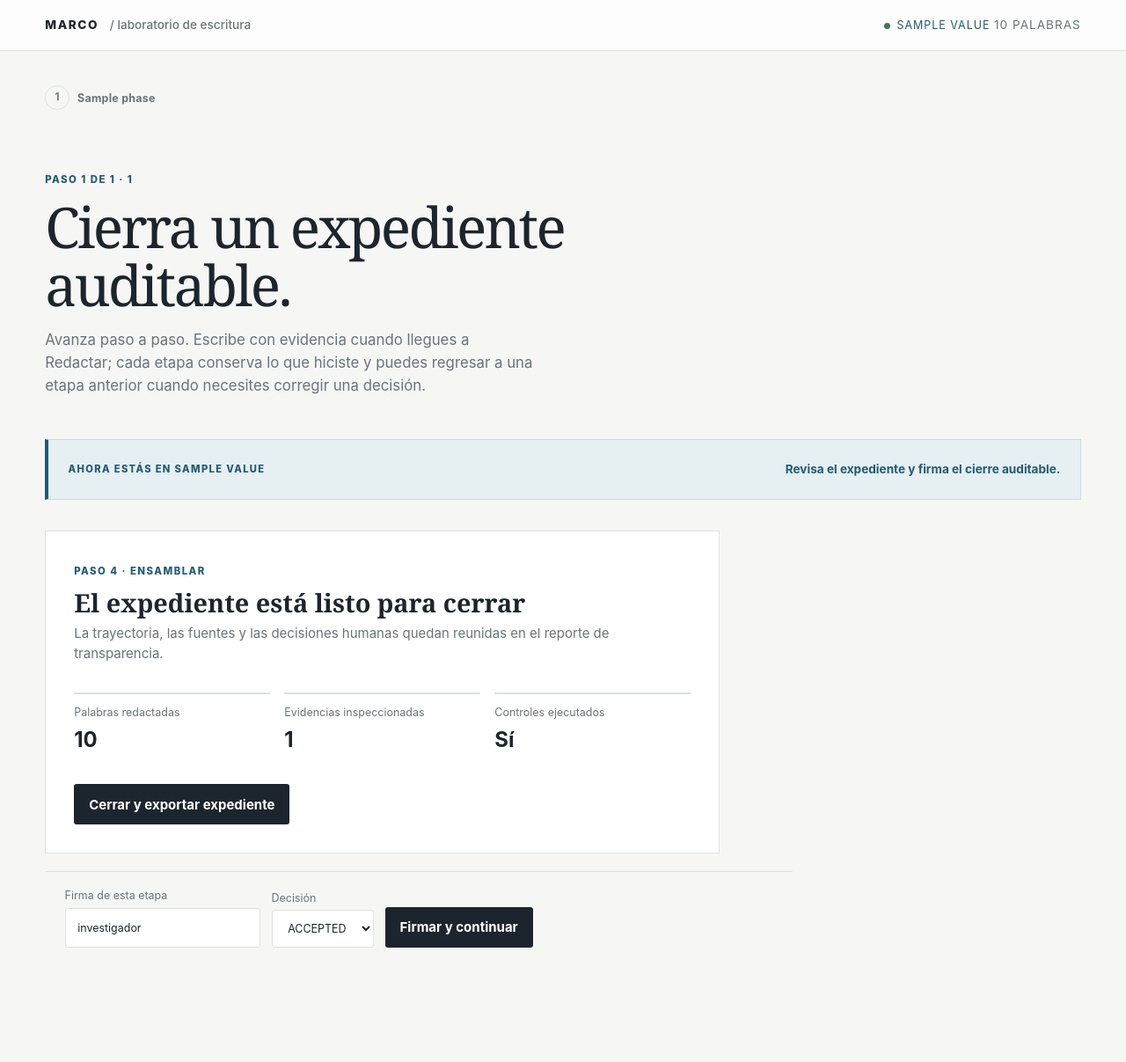
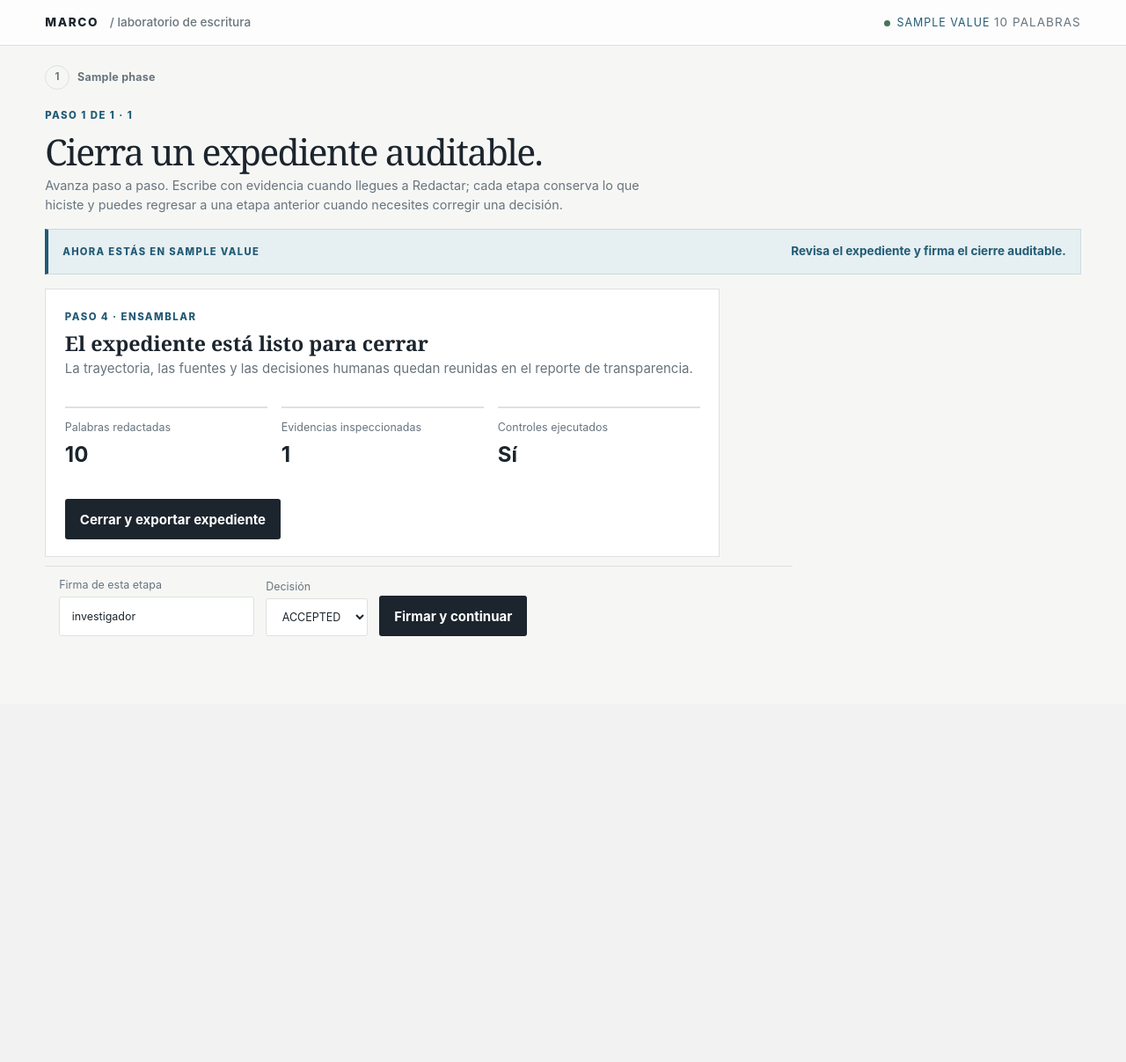
Before and after one commit to Miguelitortiz/marco-mvp, a Django app: template web/templates/workbench/index.html in a window 1280 px wide. Shown: the whole page at 88% size. After the commit the page ends 723 px from the top, so only its background shows below. Run offline with Django 4.2, Linux system fonts and the light colour scheme; the template is opened without the code that fills it: most values are stand-ins (such as "Sample title", 1, 10 or a date in 2020).

Commit message:
Fit active workflow in one desktop viewport
Compact the guided stage layout, remove page scrolling on desktop, and show only the highest-priority evidence results so essential controls remain visible together.

Co-authored-by: Copilot App <223556219+Copilot@users.noreply.github.com>

```diff
--- a/web/static/workbench.css
+++ b/web/static/workbench.css
@@ -6,14 +6,14 @@
 body { margin: 0; background: var(--paper); color: var(--ink); font: 15px/1.55 Inter, ui-sans-serif, system-ui, sans-serif; }
 button, input, textarea, select { font: inherit; }
 button { cursor: pointer; }
-.topbar { height: 58px; padding: 0 4vw; display: flex; align-items: center; justify-content: space-between; border-bottom: 1px solid var(--line); background: rgba(255,255,255,.8); }
+.topbar { height: 52px; padding: 0 4vw; display: flex; align-items: center; justify-content: space-between; border-bottom: 1px solid var(--line); background: rgba(255,255,255,.8); }
 .wordmark { color: var(--ink); font-weight: 800; letter-spacing: .12em; text-decoration: none; font-size: .85rem; }
 .wordmark span { color: var(--muted); font-weight: 500; letter-spacing: 0; margin-left: .5rem; }
 .topbar__state { color: var(--blue); font-size: .78rem; text-transform: uppercase; letter-spacing: .08em; }
 .phase-dot { display: inline-block; width: 7px; height: 7px; margin-right: .45rem; border-radius: 50%; background: var(--green); }
 .muted { color: var(--muted); font-size: .85rem; }
-.shell { width: min(1260px, 92vw); margin: 0 auto; padding: 2.2rem 0 7rem; }
-.stepper { display: flex; align-items: center; margin: 0 0 4.2rem; }
+.shell { width: min(1260px, 92vw); height: calc(100vh - 52px); margin: 0 auto; padding: 1.1rem 0 1rem; }
+.stepper { display: flex; align-items: center; margin: 0 0 1.1rem; }
 .stepper__item { display: flex; align-items: center; flex: 1; color: var(--muted); }
 .stepper__item:last-child { flex: 0 1 auto; }
 .stepper__button { display: inline-flex; align-items: center; gap: .55rem; border: 0; padding: .25rem 0; background: transparent; color: inherit; font-size: .78rem; font-weight: 750; letter-spacing: .02em; white-space: nowrap; }
@@ -25,22 +25,22 @@ button.stepper__button { cursor: pointer; }
 .stepper__item.is-complete { color: var(--green); }
 .stepper__item.is-complete .stepper__number { border-color: var(--green); background: #edf5ee; }
 .stepper__item.is-complete .stepper__line { background: var(--green); }
-.guide-card { display: flex; justify-content: space-between; gap: 2rem; margin: 0 0 2.2rem; padding: 1.25rem 1.4rem; border: 1px solid #cbdcdf; border-left: 4px solid var(--blue); background: var(--blue-soft); }
+.guide-card { display: flex; justify-content: space-between; gap: 2rem; margin: 0 0 1rem; padding: .75rem 1rem; border: 1px solid #cbdcdf; border-left: 4px solid var(--blue); background: var(--blue-soft); }
 .guide-card__step { color: var(--blue); font-size: .7rem; font-weight: 800; letter-spacing: .12em; text-transform: uppercase; }
-.guide-card h2 { margin: .25rem 0 .1rem; font: 700 1.35rem Georgia, serif; }
+.guide-card h2 { margin: .15rem 0 .05rem; font: 700 1.15rem Georgia, serif; }
 .guide-card p { margin: 0; color: var(--muted); }
 .guide-card__actions { display: flex; align-items: center; max-width: 340px; }
 .guide-card__hint { color: var(--blue); font-size: .85rem; font-weight: 650; }
-.intro { max-width: 710px; margin-bottom: 3rem; }
+.intro { max-width: 710px; margin-bottom: 1rem; }
 .eyebrow, .label { color: var(--blue); font-size: .71rem; font-weight: 800; letter-spacing: .13em; text-transform: uppercase; }
-h1 { margin: .7rem 0 1rem; font: 400 clamp(2.6rem, 5vw, 4.8rem)/1.02 Georgia, serif; letter-spacing: -.04em; }
+h1 { margin: .2rem 0 .35rem; font: 400 clamp(2rem, 3.2vw, 3rem)/1.02 Georgia, serif; letter-spacing: -.04em; }
 h1 em { color: var(--blue); font-style: italic; }
-.intro__copy { color: var(--muted); max-width: 560px; font-size: 1.05rem; }
+.intro__copy { color: var(--muted); max-width: 700px; margin: 0; font-size: .9rem; }
 .workspace-grid { display: grid; grid-template-columns: minmax(0, 1.55fr) minmax(260px, .7fr); gap: 4rem; align-items: start; }
-.stage-card { background: var(--surface); border: 1px solid var(--line); padding: 2rem; }
+.stage-card { background: var(--surface); border: 1px solid var(--line); padding: 1.15rem 1.35rem; }
 .stage-card--wide { width: min(850px, 100%); }
-.stage-card__heading { margin-bottom: 1.8rem; }
-.stage-card h2 { margin: .35rem 0 .25rem; font: 700 1.8rem Georgia, serif; }
+.stage-card__heading { margin-bottom: .9rem; }
+.stage-card h2 { margin: .2rem 0 .1rem; font: 700 1.45rem Georgia, serif; }
 .stage-card__heading p { margin: 0; color: var(--muted); }
 .stage-form { max-width: 620px; }
 .stage-form .button { margin-top: .5rem; }
@@ -48,7 +48,7 @@ h1 em { color: var(--blue); font-style: italic; }
 .assembly-summary div { border-top: 2px solid var(--line); padding-top: .7rem; }
 .assembly-summary dt { color: var(--muted); font-size: .78rem; }
 .assembly-summary dd { margin: .2rem 0 0; font-size: 1.5rem; font-weight: 750; }
-.stage-footer { width: min(850px, 100%); margin-top: 1.2rem; padding: 1.1rem 1.4rem; border-top: 1px solid var(--line); }
+.stage-footer { width: min(850px, 100%); margin-top: .65rem; padding: .65rem 1rem; border-top: 1px solid var(--line); }
 .stage-footer form { display: flex; align-items: end; gap: .8rem; }
 .stage-footer label { display: grid; gap: .25rem; color: var(--muted); font-size: .78rem; }
 .stage-footer label:first-child { flex: 1; }
@@ -62,7 +62,7 @@ h1 em { color: var(--blue); font-style: italic; }
 .button--dark { background: var(--ink); color: #fff; }
 .button--quiet { background: transparent; border-color: var(--line); color: var(--ink); }
 .writing-surface { margin-top: 1.4rem; }
-.writing-surface textarea { min-height: 490px; border: 0; box-shadow: 0 1px 7px rgba(28,37,45,.08); font: 1.1rem/1.75 Georgia, serif; padding: 2rem; resize: vertical; }
+.writing-surface textarea { min-height: 220px; border: 0; box-shadow: 0 1px 7px rgba(28,37,45,.08); font: 1rem/1.55 Georgia, serif; padding: 1rem; resize: vertical; }
 .writing-surface__footer { justify-content: space-between; margin-top: .7rem; }
 .context-column { display: grid; gap: .75rem; }
 .panel, .review-panel { background: var(--surface); border: 1px solid var(--line); border-radius: 3px; }
@@ -78,9 +78,9 @@ input[type=file] { display: none; }
 .search { display: flex; margin: 1rem 0; }
 .search input { border-radius: 3px 0 0 3px; }
 .search button { width: 42px; border: 1px solid var(--line); border-left: 0; background: var(--surface); }
-.evidence-item { border-top: 1px solid var(--line); padding: .8rem 0; }
+.evidence-item { border-top: 1px solid var(--line); padding: .45rem 0; }
 .evidence-item__meta { color: var(--blue); font-size: .72rem; font-weight: 750; }
-.evidence-item p { margin: .25rem 0 0; color: var(--muted); font-size: .85rem; }
+.evidence-item p { margin: .15rem 0 0; color: var(--muted); font-size: .78rem; }
 .empty { color: var(--muted); font-size: .88rem; }
 .settings { display: grid; gap: .8rem; }
 .settings label, .panel__body > form label { display: grid; gap: .3rem; color: var(--muted); font-size: .82rem; }
@@ -95,3 +95,4 @@ input[type=file] { display: none; }
 .governance-grid strong { font-size: 1.4rem; }
 .governance-grid small { color: var(--muted); }
 @media (max-width: 800px) { .shell { padding-top: 1.5rem; } .stepper { margin-bottom: 2.5rem; overflow-x: auto; padding-bottom: .5rem; } .stepper__item { flex: 0 0 auto; } .stepper__line { width: 35px; flex: 0 0 35px; } .guide-card { display: block; } .guide-card__actions { margin-top: 1rem; } .workspace-grid { grid-template-columns: 1fr; gap: 2rem; } .context-column { order: 2; } .writing-surface textarea { min-height: 360px; } }
+@media (min-width: 801px) { body { overflow: hidden; } }
--- a/web/templates/workbench/_evidence.html
+++ b/web/templates/workbench/_evidence.html
@@ -3,19 +3,21 @@
 {% endif %}
 {% if workbench.hits %}
   {% for hit in workbench.hits %}
+    {% if forloop.counter <= 3 %}
       <article class="evidence-item">
         <div class="evidence-item__meta">{{ hit.document.document_id }} · {{ hit.score|floatformat:3 }}</div>
-      <p>{{ hit.document.text|truncatewords:35 }}</p>
+        <p>{{ hit.document.text|truncatewords:20 }}</p>
         {% if hit.document.document_id in inspected_fragments %}
           <small class="muted">Inspeccionada por la persona</small>
         {% else %}
           <form hx-post="{% url 'inspect_evidence' %}" hx-target="#evidence-panel">
             {% csrf_token %}
             <input type="hidden" name="fragment_id" value="{{ hit.document.document_id }}">
-          <button class="button button--quiet" type="submit">Abrir y registrar inspección</button>
+            <button class="button button--quiet" type="submit">Registrar inspección</button>
           </form>
         {% endif %}
       </article>
+    {% endif %}
   {% endfor %}
 {% else %}
   <p class="empty">Indexa documentos o busca una frase para ver evidencia aquí.</p>
```
Lines whose indentation alone changed are shown as unchanged.
